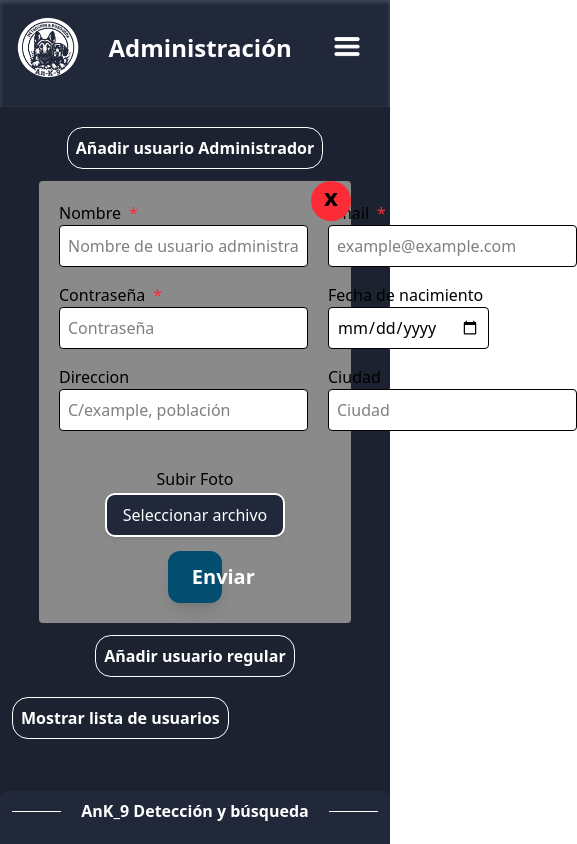
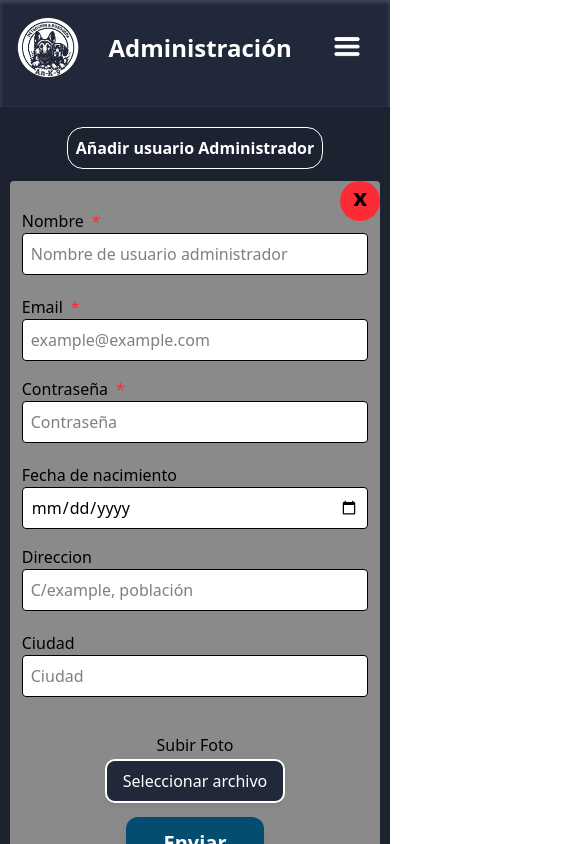
Before and after one commit to Biza13/TFG, a React (Vite) app in the folder tfg_ank9_frontend/: page /admin in a window 390 px wide. Both pictures are taken after a click on the button "Añadir usuario Administrador". Shown: the top 844 px of the page, 577 px wide, since content can reach past the window. Built offline with nearby package versions, Linux system fonts and the light colour scheme.

Commit message:
cambios para el responsive

```diff
--- a/tfg_ank9_frontend/src/components/CreateNewUser.jsx
+++ b/tfg_ank9_frontend/src/components/CreateNewUser.jsx
@@ -22,10 +22,10 @@ export default function CreateNewUser({handleSubmit, setNewUser, newUser, setImg
 
   return (
     <>
-        <form onSubmit={handleSubmit} className='w-[80%] bg-[#8a8a8a] p-5 rounded flex flex-col gap-4 relative justify-center items-center'>
+        <form onSubmit={handleSubmit} className='w-[95%] md:w-[80%] bg-[#8a8a8a] p-3 md:p-5 rounded flex flex-col gap-4 relative justify-center items-center'>
           <button type="button" onClick={onClose} className='pb-2 absolute top-0 right-0 z-60 bg-red-500 text-black w-10 h-10 rounded-full flex items-center justify-center font-bold text-2xl hover:bg-gray-200 transition-colors'>x</button>
 
-          <div className='w-full flex gap-5'>
+          <div className='w-full flex flex-col md:flex-row gap-5 mt-4 md:mt-0'>
             <div className='flex flex-col flex-1'>
               <label htmlFor="name" className='flex gap-2'>Nombre <p className='text-red-500'>*</p></label>
               <input type="text" name='fullName' onChange={handleChange} placeholder='Nombre de usuario administrador' className='bg-white border rounded p-2' />
@@ -37,7 +37,7 @@ export default function CreateNewUser({handleSubmit, setNewUser, newUser, setImg
             </div>
           </div>
 
-          <div className='w-full flex gap-5'>
+          <div className='w-full flex flex-col md:flex-row gap-5'>
             <div className='flex flex-col flex-1'>
               <label htmlFor="password" className='flex gap-2'>Contraseña <p className='text-red-500'>*</p></label>
               <input type="password" name='password' onChange={handleChange} placeholder='Contraseña' className='bg-white border rounded p-2' />
@@ -49,7 +49,7 @@ export default function CreateNewUser({handleSubmit, setNewUser, newUser, setImg
             </div>
           </div>
 
-          <div className='w-full flex gap-5'>
+          <div className='w-full flex flex-col md:flex-row gap-5'>
             <div className='flex flex-col flex-1'>
               <label htmlFor="street">Direccion</label>
               <input type="text" name='address' onChange={handleChange} placeholder='C/example, población' className='bg-white border rounded p-2' />
@@ -74,7 +74,7 @@ export default function CreateNewUser({handleSubmit, setNewUser, newUser, setImg
             {personImg && <p className='text-xs text-white mt-1'>{personImg.name}</p>}
           </div>
 
-          <button type='submit' className='w-[20%] bg-[#024d70] hover:bg-[#0572a5] text-white font-bold py-3 px-6 md:px-12 rounded-xl text-xl shadow-lg transition-transform hover:scale-105 cursor-pointer'>
+          <button type='submit' className='w-[40%] md:w-[20%] bg-[#024d70] hover:bg-[#0572a5] text-white font-bold py-3 px-6 md:px-12 rounded-xl text-xl shadow-lg transition-transform hover:scale-105 cursor-pointer'>
             Enviar
           </button>
 
--- a/tfg_ank9_frontend/src/pages/Admin.jsx
+++ b/tfg_ank9_frontend/src/pages/Admin.jsx
@@ -6,6 +6,8 @@ import Footer from '../components/Footer';
 import CreateNewUser from '../components/CreateNewUser';
 import EditUser from '../components/EditUser';
 import Loading from '../components/Loading';
+import DeleteButton from '../components/DeleteButton';
+import EditButton from '../components/EditButton';
 
 export default function Admin() {
 
@@ -229,14 +231,14 @@ export default function Admin() {
 
   return (
     <>
-      <div className='bg-[#1c2230] min-h-screen'>
+      <div className='bg-[#1c2230] min-h-screen flex flex-col'>
         <Header>
           {/* Para movil */}
           <p className='block md:hidden'>
             Administración
           </p>
         </Header>
-        <div className='flex flex-col justify-center items-center gap-3 mt-5'>
+        <div className='grow flex flex-col justify-center items-center gap-3 mt-5'>
 
           <button className={buttonClass} onClick={handleAddUserAdmin}>Añadir usuario Administrador</button>
 
@@ -271,14 +273,16 @@ export default function Admin() {
           }
         </div>
 
-        <div className='mt-5'>
+        <div className='mt-10 md:mt-5'>
           <button onClick={fetchUsers} className={`${buttonClass} mb-3`}>Mostrar lista de usuarios</button>
         </div>
-        <div className='mx-5 p-5 text-white'>
+        <div className='mx-2 md:mx-5 p-0 md:p-5 text-white'>
           {
             users.length > 0 && (
 
+              /* Div para tablet y desktop */
               <div>
+                <div className='hidden md:block'>
                   <input type="text" value={searchUser} onChange={(e) => setSearchUser(e.target.value)} placeholder='🔍 Buscar ususario' className='bg-white rounded p-1 text-[#1c2230]' />
 
                   <table className='w-full text-center mt-3'>
@@ -302,6 +306,38 @@ export default function Admin() {
                   </table>
 
                 </div>
+
+                {/* Div para moviles */}
+                <div className='flex flex-col md:hidden gap-4'>
+                    {
+                      filteredUsers.map((user) => (
+                        <div key={user.id} className='border rounded-2xl p-2 text-center'>
+                          <div>
+                            <p className='font-bold'>Nombre</p>
+                            <p className='font-light'>{user.name}</p>
+                          </div>
+                          <div>
+                            <p className='font-bold'>Email</p>
+                            <p className='font-light'>{user.email}</p>
+                          </div>
+                          <div>
+                            <p className='font-bold'>Rol</p>
+                            <p className='font-light'>{user.roles.join(",")}</p>
+                          </div>
+                          <div>
+                            <p className='font-bold'>Editar/Eliminar</p>
+                            <div className='flex gap-3 justify-center p-2'>
+                              <DeleteButton onClick={() => handleSubmitDelete(user.id)} optionalClass='!static !w-7 !h-7 !m-0 flex items-center justify-center'></DeleteButton>
+                              <EditButton onClick={() => handleEditUser(user)} optionalClass='!static !w-7 !h-7 !m-0 flex items-center justify-center'></EditButton>
+                            </div>
+                          </div>
+                        </div>
+                      ))
+                    }
+                </div>
+
+              </div>
+
           )}
 
         </div>
--- a/tfg_ank9_frontend/src/pages/OurFriends.jsx
+++ b/tfg_ank9_frontend/src/pages/OurFriends.jsx
@@ -179,7 +179,7 @@ export default function OurFriends() {
 
         {
             isAdmin && (
-                <div className="w-[80%] md:w-[35%] bg-[#21283a] p-6 rounded-2xl border border-white/10 my-8 flex flex-col m-auto items-center justify-center">
+                <div className="w-[95%] md:w-[35%] bg-[#21283a] p-3 md:p-6 rounded-2xl border border-white/10 my-8 flex flex-col m-auto items-center justify-center">
 
                   <label className="block text-white text-sm font-medium mb-2">
                     Añadir nuevo contenido a la galería
```
Also changed, not shown: 1 other file (tests, documents, lock files or other folders). Lines whose indentation alone changed are shown as unchanged.
